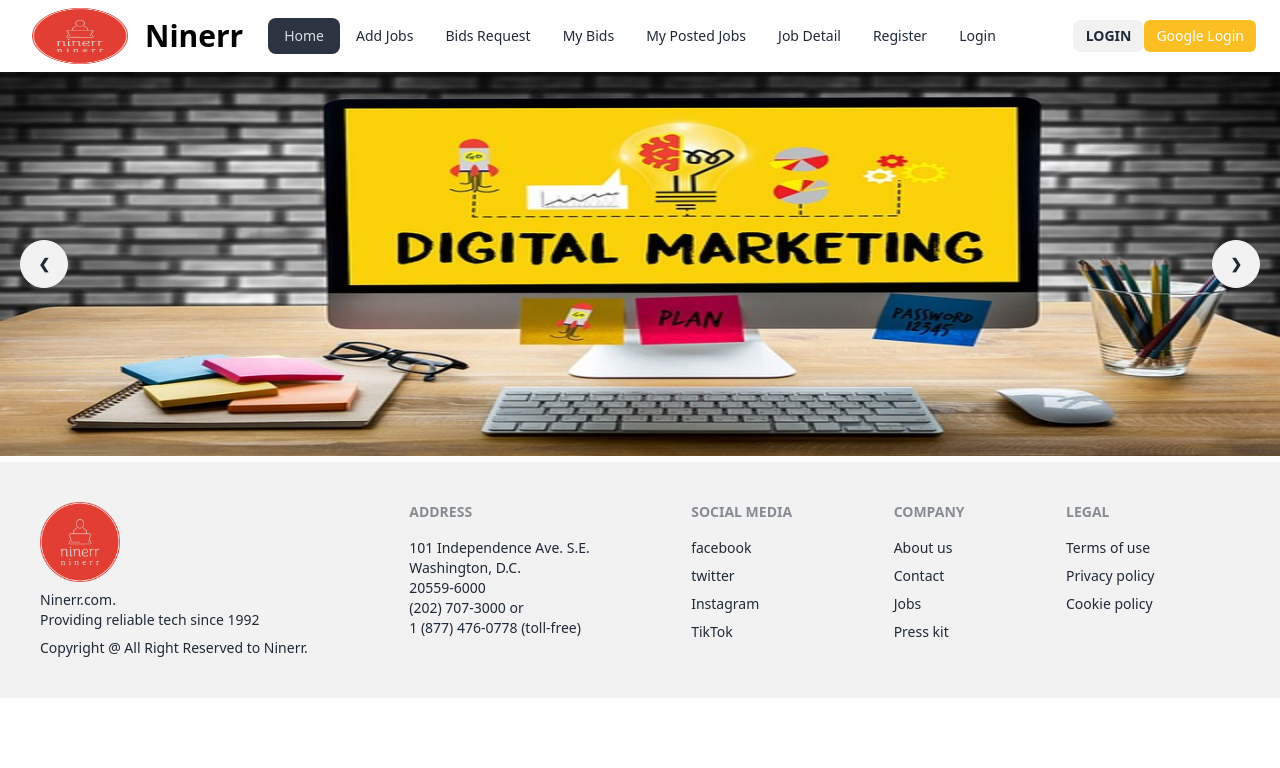
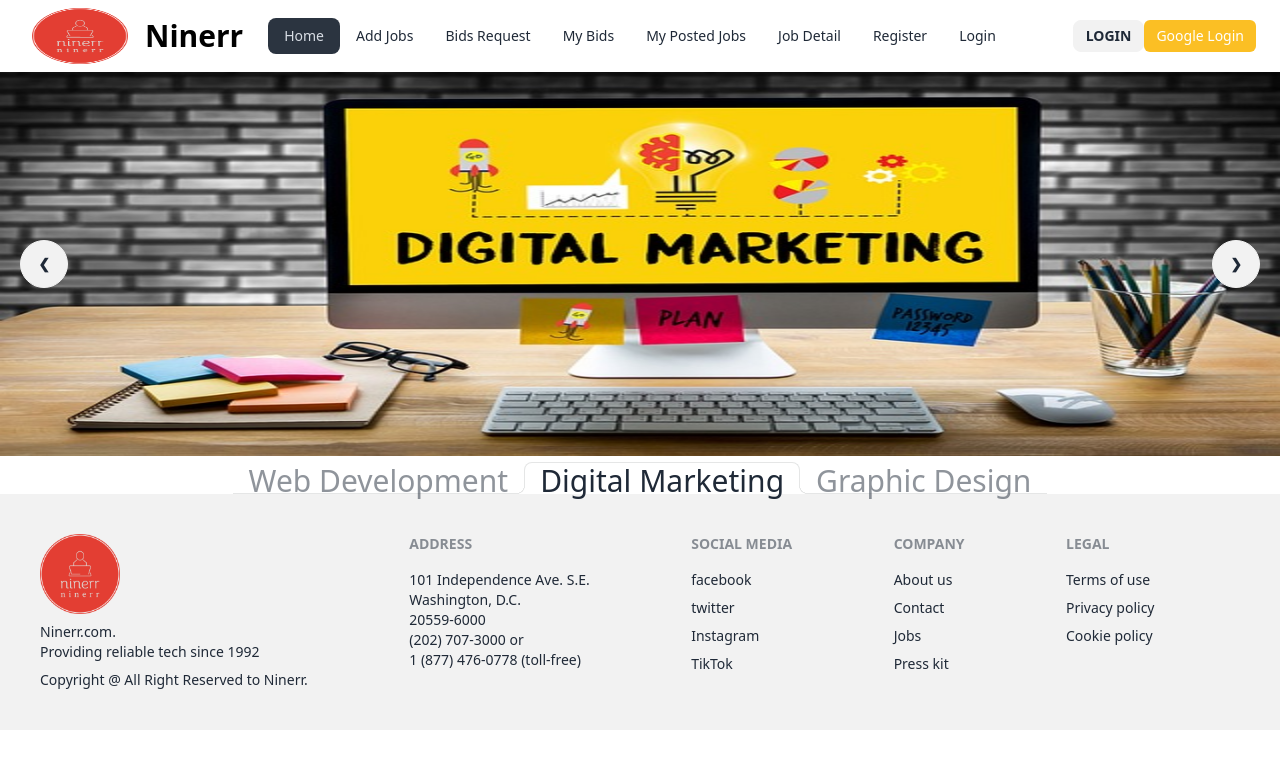
Before and after one commit to smhabib99-99/freelance-market-ninerr, a React (Vite) app: page / in a window 1280 px wide. Shown: the top 768 px of the page. Built offline with nearby package versions, Linux system fonts and the light colour scheme; no server answers.

Commit message:
Tab Item structure creation successful

```diff
--- a/src/pages/Home/Home.jsx
+++ b/src/pages/Home/Home.jsx
@@ -1,4 +1,5 @@
 import Banner from "../../components/Banner/Banner";
+import TabCategory from "../TabCategory/TabCategory";
 
 
 const Home = () => {
@@ -6,6 +7,7 @@ const Home = () => {
         <div>
             {/* <h2 className="text-5xl">This is Home</h2> */}
             <Banner></Banner>
+            <TabCategory></TabCategory>
         </div>
     );
 };
--- /dev/null
+++ b/src/pages/TabCategory/TabCategory.jsx
@@ -0,0 +1,15 @@
+
+
+const TabCategory = () => {
+    return (
+        <div className="">
+            <div className="tabs text-3xl justify-center">
+                <a className="tab text-3xl tab-lifted">Web Development</a>
+                <a className="tab tab-lifted text-3xl tab-active">Digital Marketing</a>
+                <a className="tab text-3xl tab-lifted">Graphic Design</a>
+            </div>
+        </div>
+    );
+};
+
+export default TabCategory;
```
